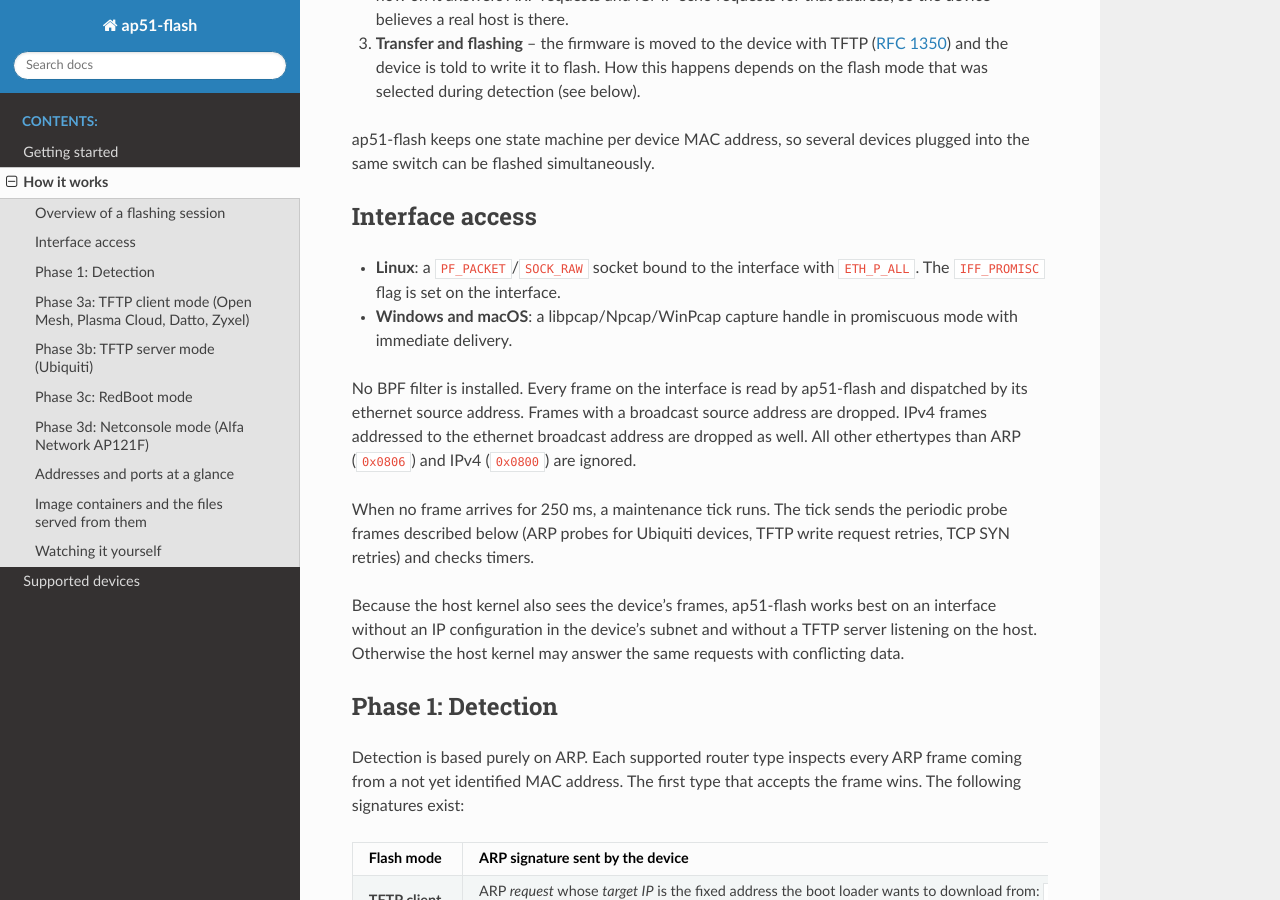
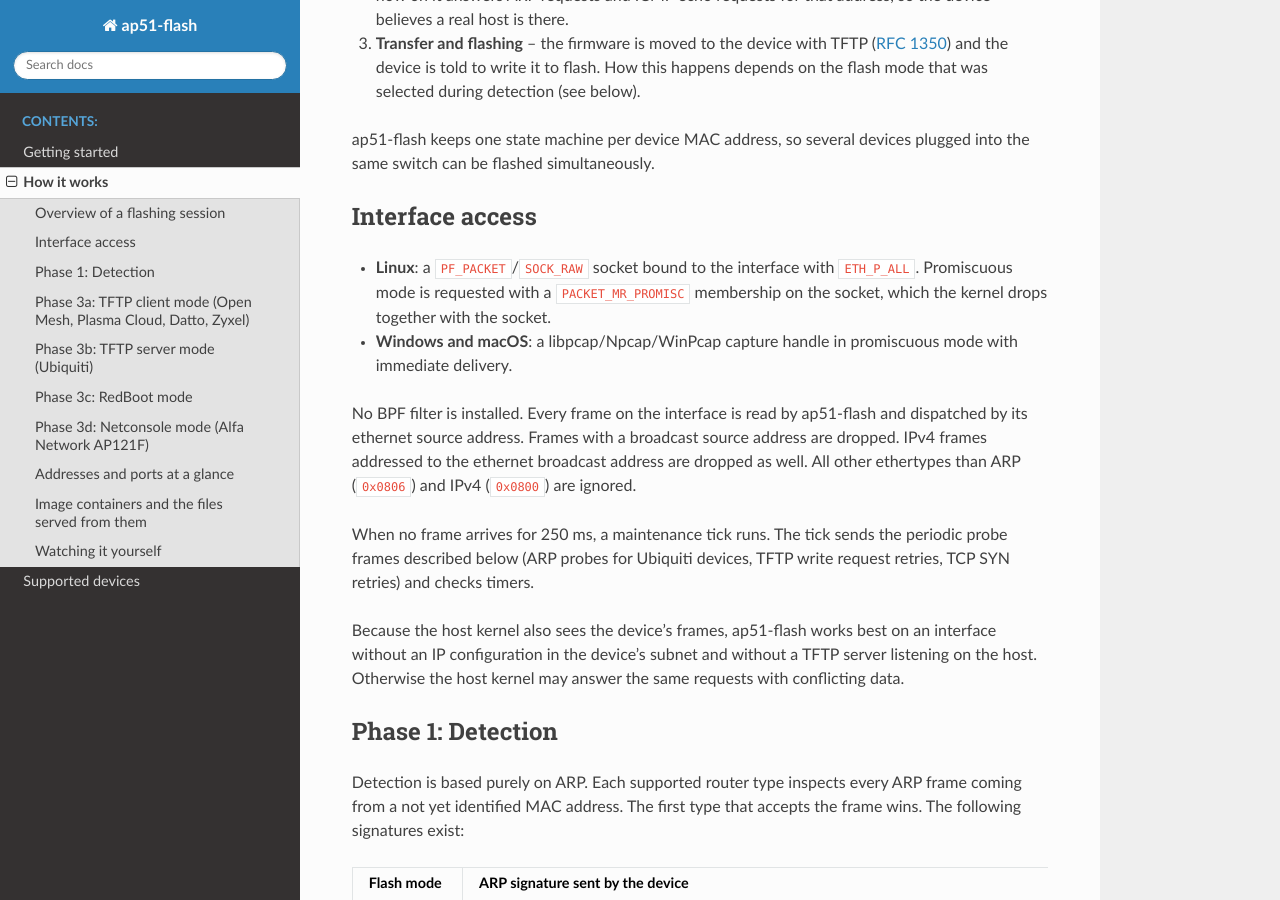
Before and after one commit to ap51-flash/ap51-flash, a Sphinx documentation site: the page built from docs/how-it-works/index.rst, in a window 1280 px wide and 900 px high, scrolled down 713 px. Built offline with Sphinx 7.4.7 and the Read the Docs theme 3.1.0, drawn with Linux system fonts in a browser that asks for light colours.

Commit message:
ap51-flash: socket: use a packet socket membership for promiscuous mode
On Linux, socket_open() set IFF_PROMISC on the interface before the
remaining setup steps (SIOCGIFINDEX, bind(), fcntl()). Their error paths
only closed the socket, and flash_start() doesn't call socket_close()
when socket_open() failed - the interface stayed in promiscuous mode. In
the other direction, socket_close() cleared IFF_PROMISC unconditionally,
even when it was already enabled before ap51-flash was started.

Request promiscuous mode with a PACKET_MR_PROMISC membership on the packet
socket instead. The kernel counts these, so an already promiscuous
interface is left alone, and drops the membership together with the
socket on every exit path.

Signed-off-by: Sven Eckelmann <se@simonwunderlich.de>

```diff
--- a/docs/how-it-works/index.rst
+++ b/docs/how-it-works/index.rst
@@ -49,7 +49,8 @@ Interface access
 ================
 
 * **Linux**: a ``PF_PACKET``/``SOCK_RAW`` socket bound to the interface with
-  ``ETH_P_ALL``. The ``IFF_PROMISC`` flag is set on the interface.
+  ``ETH_P_ALL``. Promiscuous mode is requested with a ``PACKET_MR_PROMISC``
+  membership on the socket, which the kernel drops together with the socket.
 * **Windows and macOS**: a libpcap/Npcap/WinPcap capture handle in promiscuous
   mode with immediate delivery.
 
```
Also changed, not shown: 1 other file.
